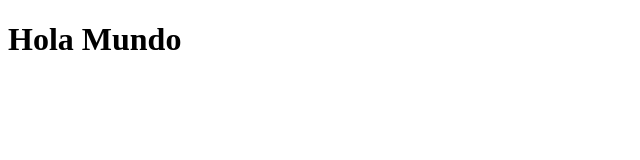
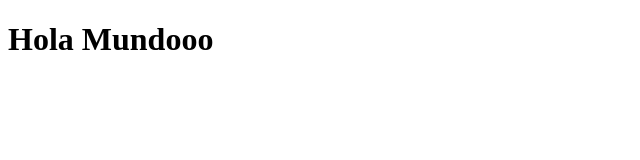
Before and after one commit to Edwin240202/practica-final-devops-ED, a plain HTML site: page index.html in a window 1280 px wide. Shown: the full height of the page, 0-640 px from the left. Drawn offline with Linux system fonts and the light colour scheme.

```diff
--- a/index.html
+++ b/index.html
@@ -6,6 +6,6 @@
   <title>Hola Mundo</title>
 </head>
 <body>
-  <h1>Hola Mundo</h1>
+  <h1>Hola Mundooo</h1>
 </body>
 </html>
```
